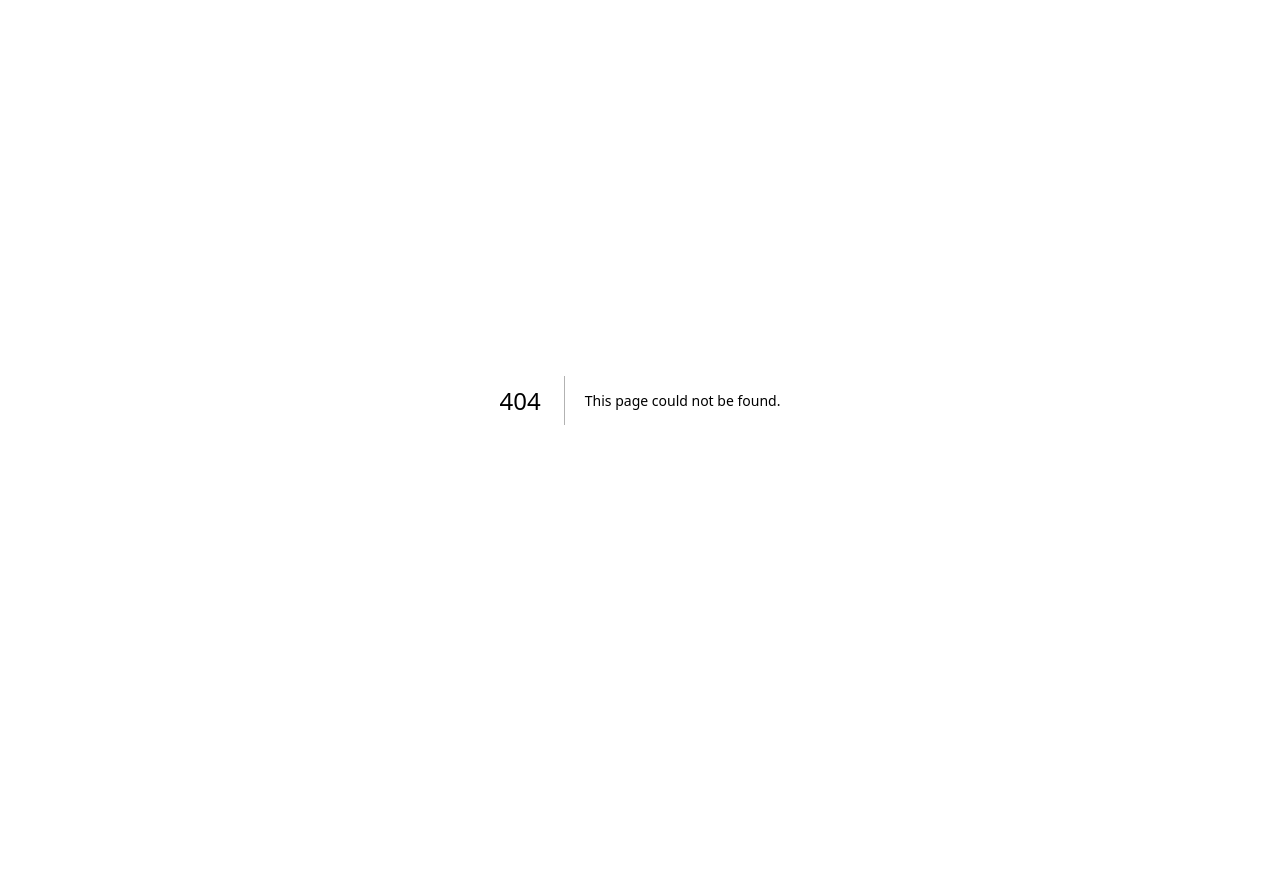
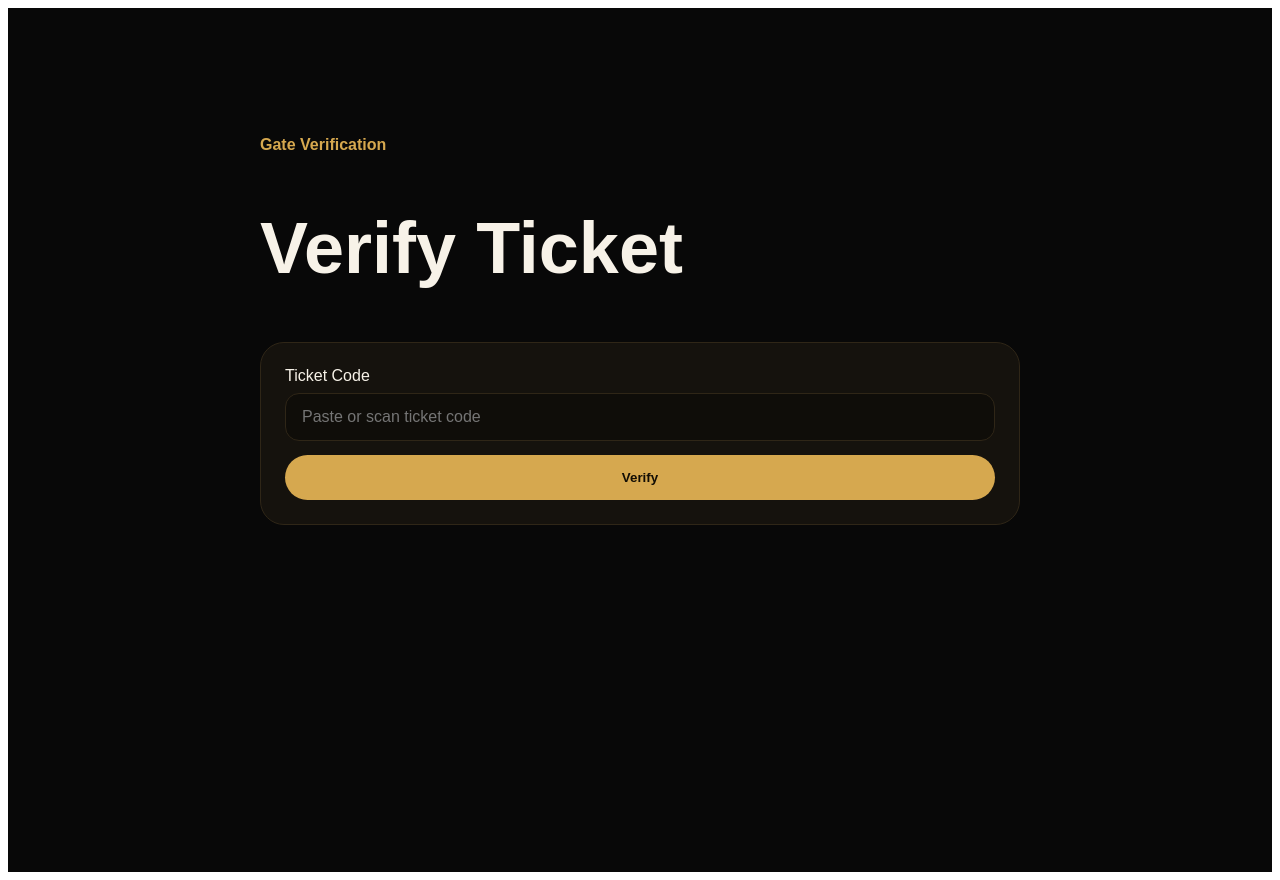
Before and after one commit to mbuguaryan/Ticketing-system-and-payment-, a Next.js app: page /verify-ticket in a window 1280 px wide. Before the commit this address had no page. Before the commit the page ends 800 px from the top, so only its background shows below. Built offline with nearby package versions, Linux system fonts and the light colour scheme.

Commit message:
Add ticket verification page

```diff
--- /dev/null
+++ b/app/verify-ticket/page.tsx
@@ -0,0 +1,36 @@
+export default async function VerifyTicketPage({
+  searchParams,
+}: {
+  searchParams: Promise<{ code?: string }>;
+}) {
+  const params = await searchParams;
+  const code = params.code;
+
+  return (
+    <main style={{ minHeight: "100vh", padding: 32, background: "#080808", color: "#f7f2e8", fontFamily: "Arial, sans-serif" }}>
+      <section style={{ maxWidth: 760, margin: "0 auto", paddingTop: 80 }}>
+        <p style={{ color: "#d6a84f", fontWeight: 700 }}>Gate Verification</p>
+        <h1 style={{ fontSize: "clamp(36px, 7vw, 72px)", lineHeight: 0.95 }}>Verify Ticket</h1>
+        {code ? (
+          <div style={{ border: "1px solid #2f2617", borderRadius: 24, padding: 24, background: "#15120d" }}>
+            <p style={{ color: "#b8ac97" }}>Scanned ticket code:</p>
+            <strong style={{ wordBreak: "break-all" }}>{code}</strong>
+            <p style={{ color: "#b8ac97", lineHeight: 1.6 }}>
+              Database validation and one-time check-in will be connected in the Supabase phase.
+            </p>
+          </div>
+        ) : (
+          <form style={{ display: "grid", gap: 14, border: "1px solid #2f2617", borderRadius: 24, padding: 24, background: "#15120d" }}>
+            <label style={{ display: "grid", gap: 8 }}>
+              Ticket Code
+              <input name="code" placeholder="Paste or scan ticket code" style={{ border: "1px solid #2f2617", borderRadius: 14, padding: "14px 16px", background: "#0f0d09", color: "#f7f2e8", fontSize: 16 }} />
+            </label>
+            <button type="submit" style={{ border: 0, borderRadius: 999, padding: "15px 22px", background: "#d6a84f", color: "#120d04", fontWeight: 800, cursor: "pointer" }}>
+              Verify
+            </button>
+          </form>
+        )}
+      </section>
+    </main>
+  );
+}
```
